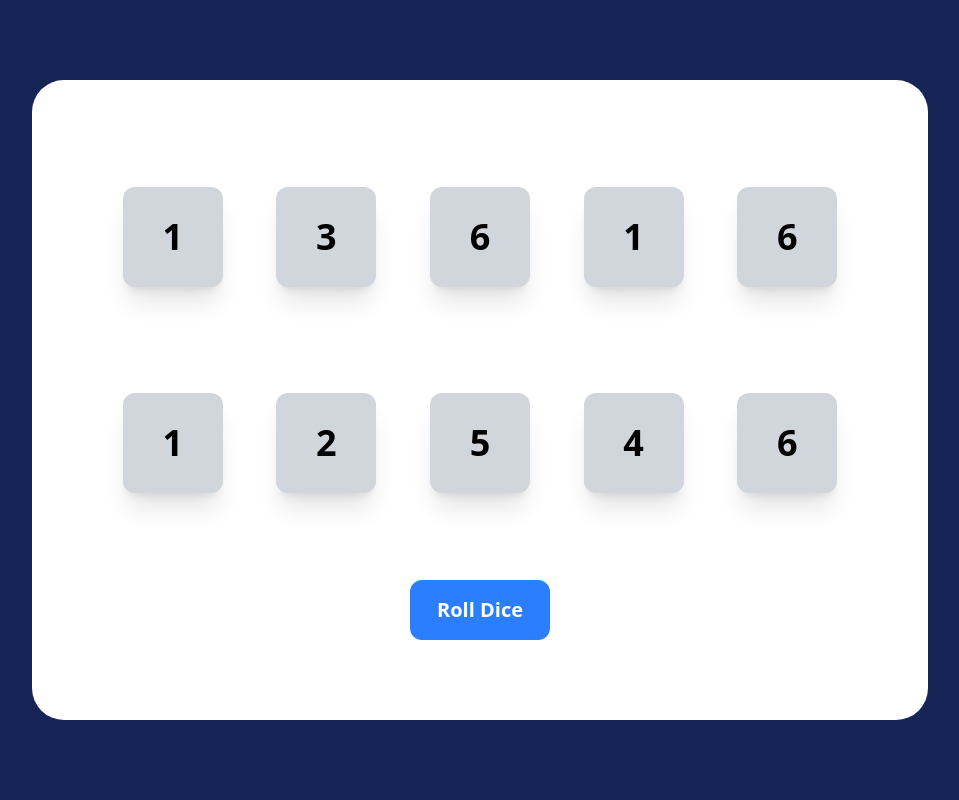
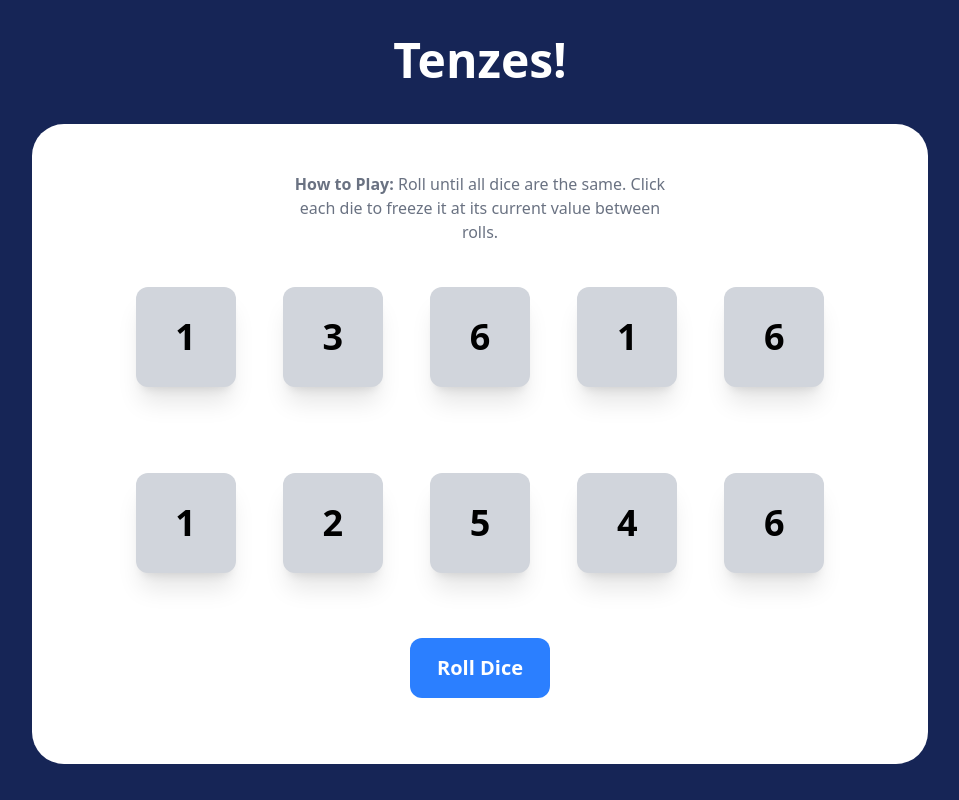
Before and after one commit to Swayam226/tenzies-game, a React (Vite) app: page / in a window 1280 px wide. Shown: the whole page, without its empty margins (160-1119 px from the left). Built offline with nearby package versions, Linux system fonts and the light colour scheme.

Commit message:
ux fixes

```diff
--- a/src/components/Hero.jsx
+++ b/src/components/Hero.jsx
@@ -2,7 +2,8 @@ import Slate from "./Slate";
 
 export default function Hero() {
   return (
-    <div className=" flex justify-center items-center w-screen h-screen bg-blue-950">
+    <div className=" flex flex-col justify-center items-center w-screen h-screen bg-blue-950 gap-10">
+      <h1 className="text-white text-5xl font-semibold">Tenzes!</h1>
       <Slate />
     </div>
   );
--- a/src/components/Slate.jsx
+++ b/src/components/Slate.jsx
@@ -50,10 +50,15 @@ export default function Slate() {
 
   return (
     <div className="flex flex-col items-center justify-center rounded-4xl w-[70%]  h-[80%] bg-white">
-      <section className="w-full h-105 grid grid-cols-5 grid-rows-2 place-items-center gap-8 pl-20 pr-20 pb-10">
+      <p className="text-gray-500 w-95 text-center pt-7 text-md">
+        <span className="font-bold">How to Play:</span> Roll until all dice are
+        the same. Click each die to freeze it at its current value between
+        rolls.
+      </p>
+      <section className="w-full h-105 grid grid-cols-5 grid-rows-2 place-items-center pl-20 pr-20 pb-12">
         {dieElements}
       </section>
-      <section className=" h-20 w-150 flex justify-center items-center">
+      <section className=" h-20 w-150 flex justify-center items-center pb-18">
         <button
           onClick={rollDice}
           className="rounded-xl w-35 h-15 hover:shadow-2xl hover:scale-105 transition transform bg-blue-500 text-xl font-semibold text-white"
```
